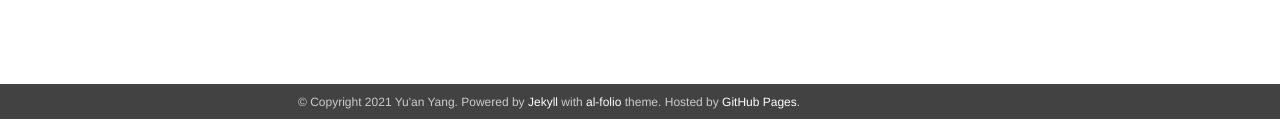
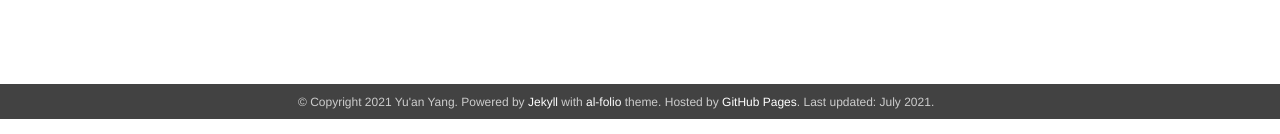
Before and after one commit to Yu-an/yu-an.github.io, a Jekyll site: the page built from _pages/about.md, in a window 1280 px wide. Shown: the part 781-915 px from the top of the page. Built offline with Jekyll 4.4.1, drawn with Linux system fonts in a browser that asks for light colours.

Commit message:
update config.yml

```diff
--- a/_config.yml
+++ b/_config.yml
@@ -11,7 +11,7 @@ footer_text: >
 
 url:
 baseurl:
-last_updated: # leave blank if you don't want to display last updated
+last_updated: July 2021 # leave blank if you don't want to display last updated
 
 
 github_username: yu-an
```
